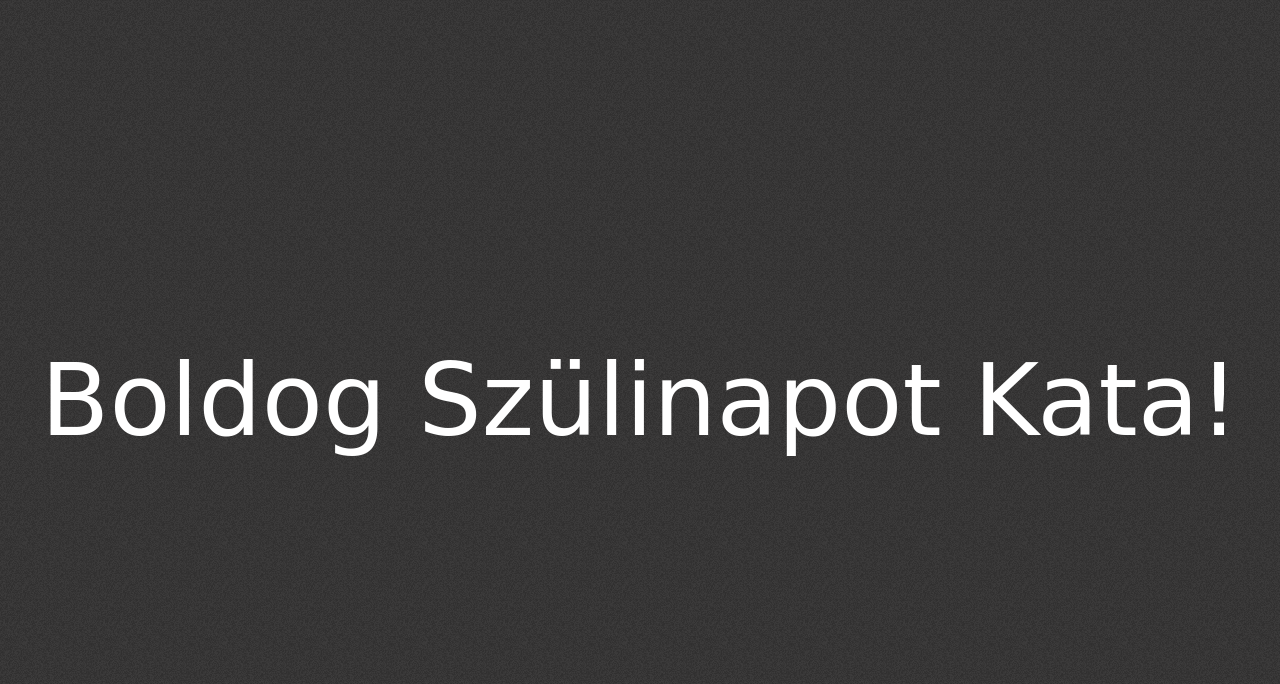
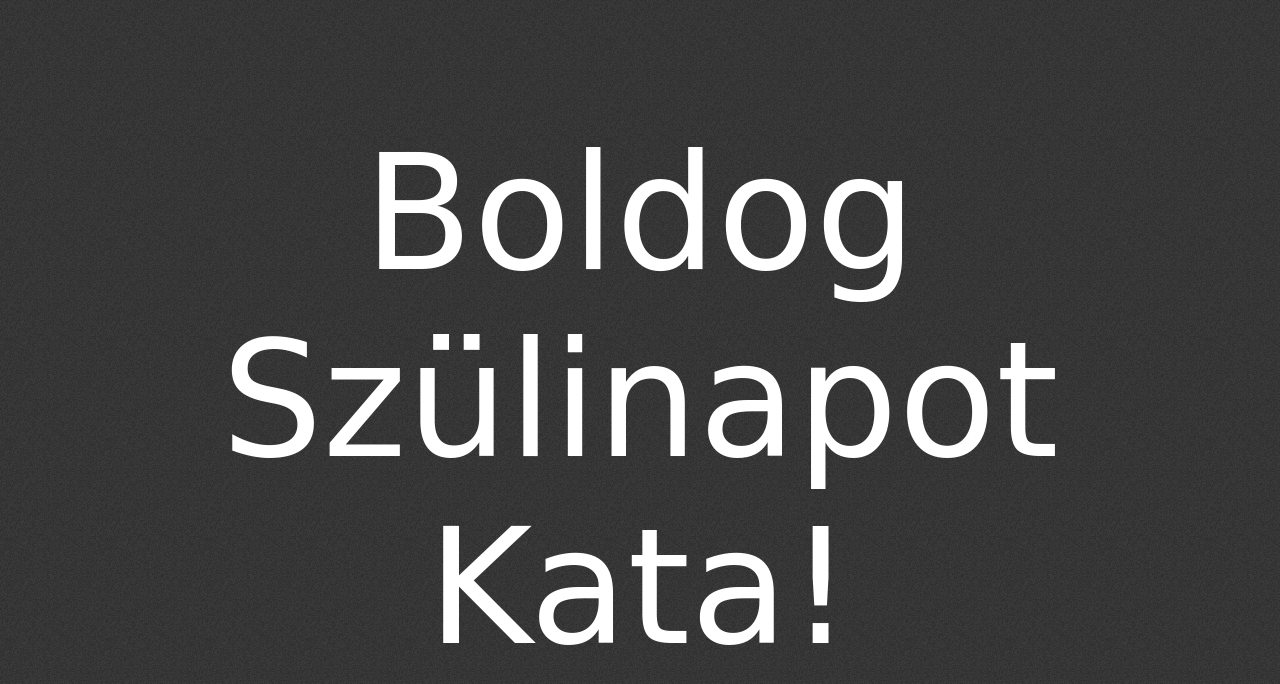
Before and after one commit to boldog-szulinapot-kata/boldog-szulinapot-kata.github.io, a plain HTML site: page index.html in a window 1280 px wide. Drawn offline with Linux system fonts and the light colour scheme; a web font is replaced by a local one.

Commit message:
No, no.. set bigger font size

```diff
--- a/style.css
+++ b/style.css
@@ -16,5 +16,5 @@ body {
 
 .text {
     color: white;
-    font-size: 100px;
+    font-size: 160px;
 }
```
